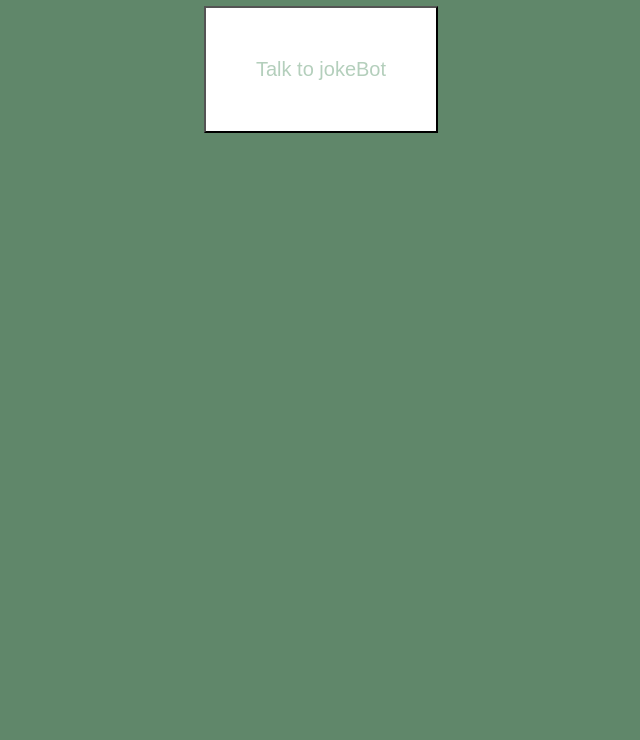
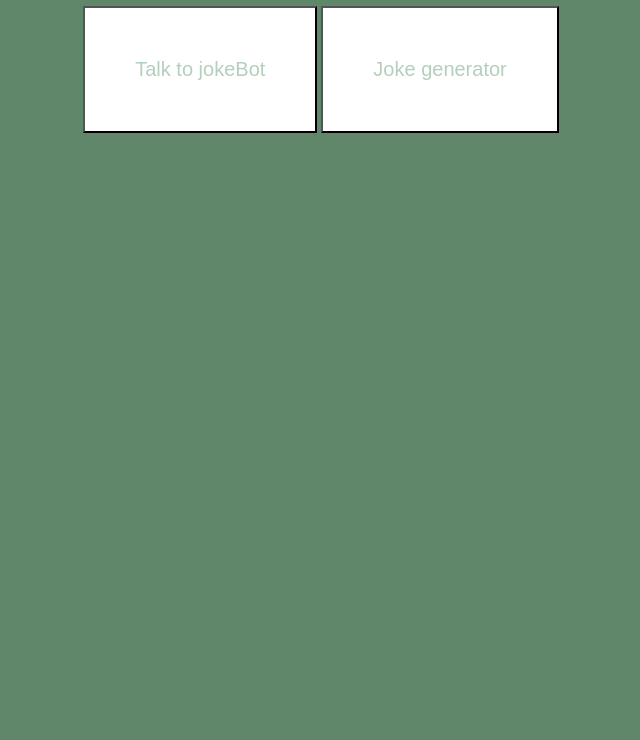
Before and after one commit to breesky/Brees-Website, a plain HTML site: page index.html in a window 1280 px wide. Shown: the part 60-800 px from the top of the page, without its empty margins (319-959 px from the left). Drawn offline with Linux system fonts and the light colour scheme.

Commit message:
Update index.html

```diff
--- a/index.html
+++ b/index.html
@@ -6,6 +6,8 @@
   <body>
     <h1>Click the button to hear a joke!</h1>
     <button> Talk to jokeBot</button>
+    <button onclick="startJoke()"> Joke generator
+</body>
     <script src="jokebot.js"></script>
   </body>
 </html>
```
